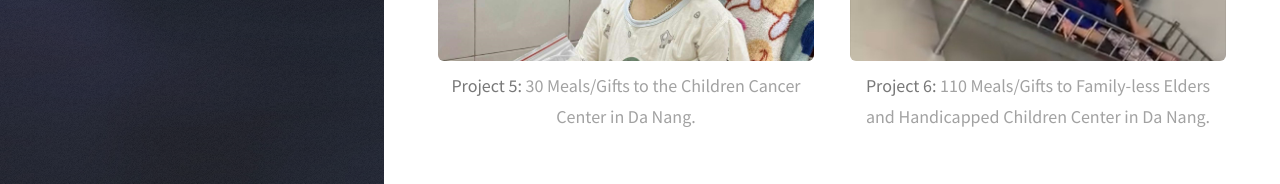
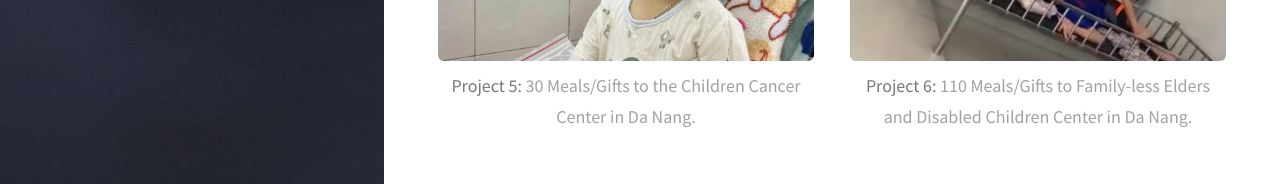
Before and after one commit to peacefulcenter/peacefulcenter.github.io, a Jekyll site: the page built from pages/projects.md, in a window 1280 px wide and 900 px high, scrolled down 680 px. Shown: the part 713-897 px from the top of the window. Built offline with Jekyll 4.4.1, drawn with Linux system fonts in a browser that asks for light colours.

Commit message:
wording changes

```diff
--- a/pages/projects.md
+++ b/pages/projects.md
@@ -39,8 +39,8 @@ permalink: /:basename/
         </figure>
 
         <figure>
-            <img src="{{ '/assets/images/project-images/meals_for_elders.jpeg' }}" alt="Meals for elders and handicapped children">
-            <figcaption><strong>Project 6:</strong> 110 Meals/Gifts to Family-less Elders and Handicapped Children Center in Da Nang.</figcaption>
+            <img src="{{ '/assets/images/project-images/meals_for_elders.jpeg' }}" alt="Meals for elders and disabled children">
+            <figcaption><strong>Project 6:</strong> 110 Meals/Gifts to Family-less Elders and Disabled Children Center in Da Nang.</figcaption>
         </figure>
     </div>
 </details>
```
